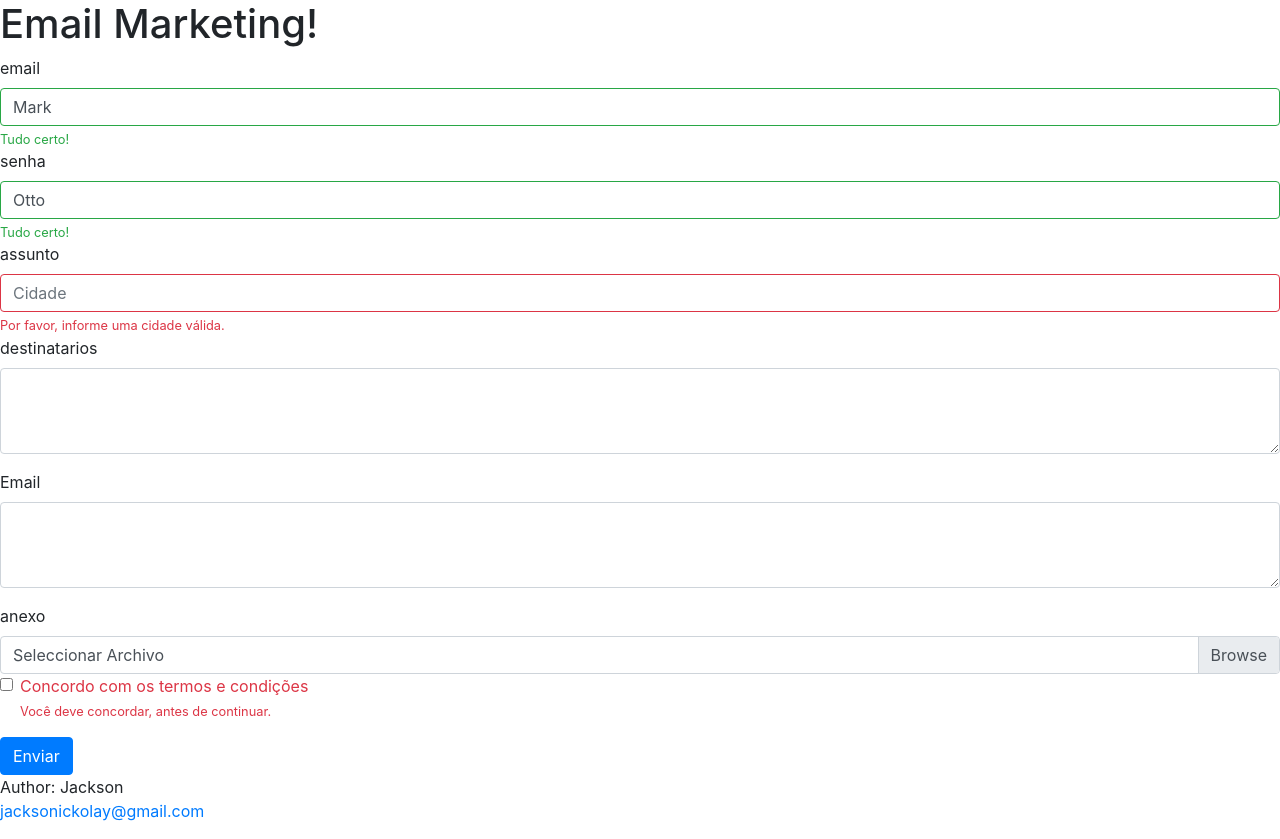
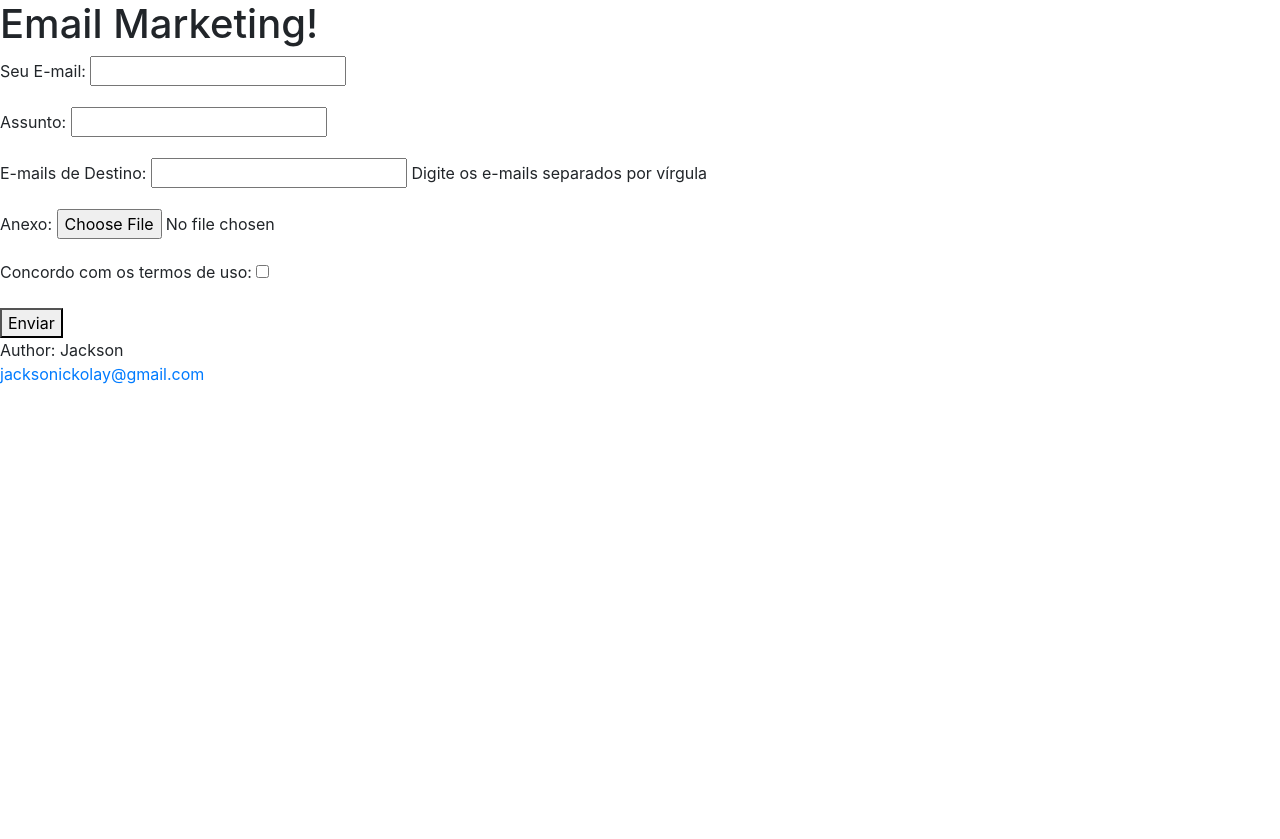
Before and after one commit to abauna/email-marketing, a Django app: page /email in a window 1280 px wide. Shown: the part 70-909 px from the top of the page. After the commit the page ends 454 px from the top, so only its background shows below. Run offline with Django 5.2, Linux system fonts and the light colour scheme; some libraries are stand-ins or nearby versions.

Commit message:
tao deixando a gente sonhar

```diff
--- a/EmailMarketing/EmailMarketing/form.py
+++ b/EmailMarketing/EmailMarketing/form.py
@@ -1,21 +1,12 @@
-import re
-from .models import Email
-from django import forms
-from django.contrib.auth.models import User
-from django.core.exceptions import ValidationError
 
 
 
+from django import forms
 
+class emailForm(forms.Form):
+    email = forms.EmailField(label='Seu E-mail')
 
-
-class RegisterForm(forms.ModelForm):
-    class Meta:
-        model = Email
-        fields = [
-            'email',
-            'senha',
-            'assunto',
-            'destiny',
-            'anexo',
-        ]
+    assunto = forms.CharField(label='Assunto', max_length=100)
+    destino = forms.CharField(label='E-mails de Destino', help_text='Digite os e-mails separados por vírgula')
+    anexo = forms.FileField(label='Anexo', required=False)
+    concordo = forms.BooleanField(label='Concordo com os termos de uso', required=True)
--- a/EmailMarketing/EmailMarketing/models.py
+++ /dev/null
@@ -1,8 +0,0 @@
-from django.contrib.auth.models import User
-from django.db import models
-class Email(models.Model):
-    email = models.EmailField(max_length=65)
-    senha = models.CharField(max_length=65)
-    assunto = models.CharField(max_length=65)
-    destiny = models.CharField(max_length=165)
-    anexo = models.FileField()
--- a/EmailMarketing/EmailMarketing/templates/email.html
+++ b/EmailMarketing/EmailMarketing/templates/email.html
@@ -1,51 +1,7 @@
 {% include 'header.html' %}
-
-<form action="{% url 'create' %}" method="POST">
+<form method="post" enctype="multipart/form-data">
   {% csrf_token %}
-        <label for="validationServer01">email</label>
-        <input type="text" class="form-control is-valid" id="validationServer01" placeholder="Nome" value="Mark" required>
-        <div class="valid-feedback">
-          Tudo certo!
-        </div>
-
-        <label for="validationServer02">senha</label>
-        <input type="text" class="form-control is-valid" id="validationServer02" placeholder="Sobrenome" value="Otto" required>
-        <div class="valid-feedback">
-          Tudo certo!
-
-      </div>
-          <label for="validationServer03">assunto</label>
-          <input type="text" class="form-control is-invalid" id="validationServer03" placeholder="Cidade" required>
-          <div class="invalid-feedback">
-            Por favor, informe uma cidade válida.
-          </div>
-
-          <div class="form-group">
-            <label for="exampleFormControlTextarea1">destinatarios </label>
-            <textarea class="form-control" id="exampleFormControlTextarea1" rows="3"></textarea>
-          </div>
-
-        <div class="form-group">
-            <label for="exampleFormControlTextarea1">Email</label>
-            <textarea class="form-control" id="exampleFormControlTextarea1" rows="3"></textarea>
-          </div>
-          <label for="validationServer03">anexo</label>
-          <div class="custom-file">
-
-            <input type="file" class="custom-file-input" id="customFileLang" lang="es">
-            <label class="custom-file-label" for="customFileLang">Seleccionar Archivo</label>
-          </div>
-    <div class="form-group ">
-      <div class="form-check">
-        <input class="form-check-input is-invalid" type="checkbox" value="" id="invalidCheck3" required>
-        <label class="form-check-label" for="invalidCheck3">
-          Concordo com os termos e condições
-        </label>
-        <div class="invalid-feedback">
-          Você deve concordar, antes de continuar.
-        </div>
-      </div>
-    </div>
-    <button class="btn btn-primary" type="submit">Enviar</button>
-  </form>
+  {{ form.as_p }}
+  <button type="submit">Enviar</button>
+</form>
 {% include 'footer.html' %}
--- a/EmailMarketing/EmailMarketing/urls.py
+++ b/EmailMarketing/EmailMarketing/urls.py
@@ -27,5 +27,5 @@ urlpatterns = [
   path('sobre', views.sobre),
   path('email', views.email,name='email'),
   path('contato', views.contato),
-  path('email/create/', views.email_create, name='create'),
+
 ]
--- a/EmailMarketing/EmailMarketing/views.py
+++ b/EmailMarketing/EmailMarketing/views.py
@@ -3,28 +3,32 @@ from django.shortcuts import render,redirect
 from django.contrib import messages
 from django.http import Http404
 
-from .form import RegisterForm
+from .form import emailForm
+from .processamento import enviar
 from django.http import HttpResponse
 def home(request):
     return render(request, 'home.html')
 
 def email(request):
+    if request.method == 'POST':
+        form = emailForm(request.POST, request.FILES)
+        if form.is_valid():
+            # Processamento dos dados do formulário aqui
+            email = form.cleaned_data['email']
 
-    if request.POST:
-        form = RegisterForm(request.POST)
+            assunto = form.cleaned_data['assunto']
+            destinos = form.cleaned_data['destino'].split(',')  # Separa os e-mails por vírgula
+            destinos = [d.strip() for d in destinos]
+            anexo = form.cleaned_data['anexo'] if 'anexo' in request.FILES else None
+            concordo = form.cleaned_data['concordo']
+            mensagem = enviar(email, assunto, destinos, anexo, concordo)
+            # Faça algo com os dados (salvar no banco de dados, enviar e-mail, etc.)
+
     else:
-        form = RegisterForm()
-    return render(request, 'email.html', {
-        'form': form,
-    })
-def email_create(request):
-    if not request.POST:
-        raise Http404()
-    POST = request.POST
-    request.session['register_form_data'] = POST
-    form = RegisterForm(POST)
+        form = emailForm()
 
-    return redirect('email')
+    return render(request, 'email.html', {'form': form})
+
 def sobre(request):
     return render(request, 'sobre.html')
 def contato(request):
--- a/test_inicial.py
+++ b/test_inicial.py
@@ -1,3 +1,4 @@
+
 def test_py():
 
     assert 2==2
```
Also changed, not shown: EmailMarketing/EmailMarketing/processamento.py (added, +53 -0 lines).
